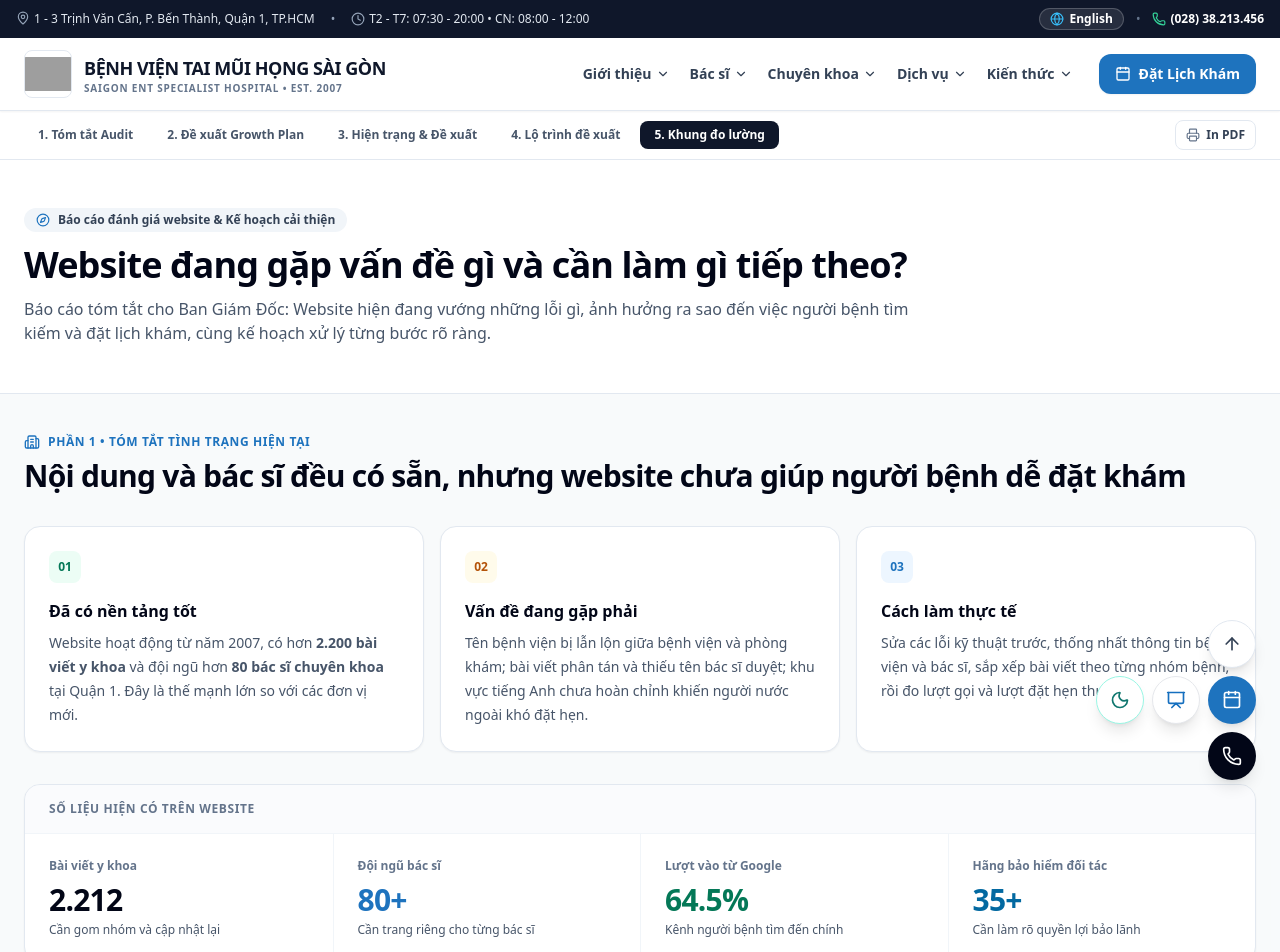
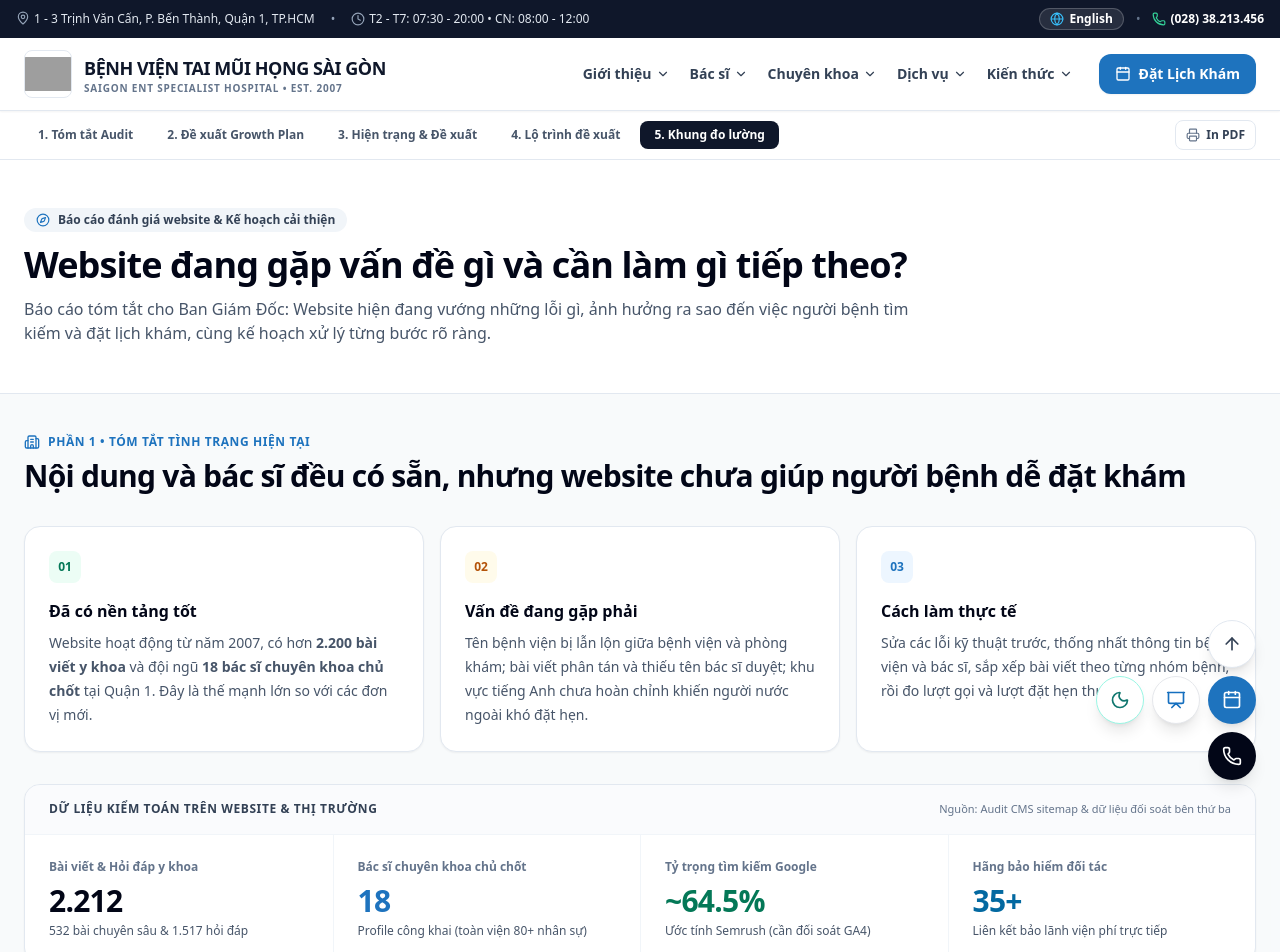
Before and after one commit to vanhien26/taimuihongsg, a Next.js app: page /chien-luoc-tang-truong in a window 1280 px wide. Shown: the top 952 px of the page. Built offline with nearby package versions, Linux system fonts and the light colour scheme; grey boxes are pictures that could not be loaded.

Commit message:
fix(metrics): transparent audit numbers and doctor headcount on growth strategy report

```diff
--- a/app/chien-luoc-tang-truong/page.tsx
+++ b/app/chien-luoc-tang-truong/page.tsx
@@ -157,7 +157,7 @@ export default function ChienLuocTangTruongPage() {
               </div>
               <h3 className="mt-4 text-base font-bold text-slate-950">Đã có nền tảng tốt</h3>
               <p className="mt-2 text-sm leading-6 text-slate-600">
-                Website hoạt động từ năm 2007, có hơn <strong>2.200 bài viết y khoa</strong> và đội ngũ hơn <strong>80 bác sĩ chuyên khoa</strong> tại Quận 1. Đây là thế mạnh lớn so với các đơn vị mới.
+                Website hoạt động từ năm 2007, có hơn <strong>2.200 bài viết y khoa</strong> và đội ngũ <strong>18 bác sĩ chuyên khoa chủ chốt</strong> tại Quận 1. Đây là thế mạnh lớn so với các đơn vị mới.
               </p>
             </div>
 
@@ -184,29 +184,30 @@ export default function ChienLuocTangTruongPage() {
 
           {/* Key Numbers Grid */}
           <div className="overflow-hidden rounded-2xl border border-slate-200 bg-white shadow-sm">
-            <div className="border-b border-slate-100 bg-slate-50/70 px-6 py-4">
-              <div className="text-xs font-bold uppercase tracking-wider text-slate-500">Số liệu hiện có trên website</div>
+            <div className="border-b border-slate-100 bg-slate-50/70 px-6 py-4 flex flex-col sm:flex-row sm:items-center sm:justify-between gap-1">
+              <div className="text-xs font-bold uppercase tracking-wider text-slate-700">Dữ liệu kiểm toán trên website & thị trường</div>
+              <div className="text-[11px] text-slate-500">Nguồn: Audit CMS sitemap & dữ liệu đối soát bên thứ ba</div>
             </div>
             <div className="grid grid-cols-2 divide-x divide-y divide-slate-100 sm:grid-cols-4 sm:divide-y-0">
               <div className="p-6">
-                <div className="text-xs font-semibold text-slate-500">Bài viết y khoa</div>
+                <div className="text-xs font-semibold text-slate-500">Bài viết & Hỏi đáp y khoa</div>
                 <div className="mt-2 text-3xl font-black tracking-tight text-slate-950">2.212</div>
-                <div className="mt-1 text-xs text-slate-600">Cần gom nhóm và cập nhật lại</div>
+                <div className="mt-1 text-xs text-slate-600">532 bài chuyên sâu & 1.517 hỏi đáp</div>
               </div>
               <div className="p-6">
-                <div className="text-xs font-semibold text-slate-500">Đội ngũ bác sĩ</div>
-                <div className="mt-2 text-3xl font-black tracking-tight text-brand-700">80+</div>
-                <div className="mt-1 text-xs text-slate-600">Cần trang riêng cho từng bác sĩ</div>
+                <div className="text-xs font-semibold text-slate-500">Bác sĩ chuyên khoa chủ chốt</div>
+                <div className="mt-2 text-3xl font-black tracking-tight text-brand-700">18</div>
+                <div className="mt-1 text-xs text-slate-600">Profile công khai (toàn viện 80+ nhân sự)</div>
               </div>
               <div className="p-6">
-                <div className="text-xs font-semibold text-slate-500">Lượt vào từ Google</div>
-                <div className="mt-2 text-3xl font-black tracking-tight text-emerald-700">64.5%</div>
-                <div className="mt-1 text-xs text-slate-600">Kênh người bệnh tìm đến chính</div>
+                <div className="text-xs font-semibold text-slate-500">Tỷ trọng tìm kiếm Google</div>
+                <div className="mt-2 text-3xl font-black tracking-tight text-emerald-700">~64.5%</div>
+                <div className="mt-1 text-xs text-slate-600">Ước tính Semrush (cần đối soát GA4)</div>
               </div>
               <div className="p-6">
                 <div className="text-xs font-semibold text-slate-500">Hãng bảo hiểm đối tác</div>
                 <div className="mt-2 text-3xl font-black tracking-tight text-sky-700">35+</div>
-                <div className="mt-1 text-xs text-slate-600">Cần làm rõ quyền lợi bảo lãnh</div>
+                <div className="mt-1 text-xs text-slate-600">Liên kết bảo lãnh viện phí trực tiếp</div>
               </div>
             </div>
           </div>
```
